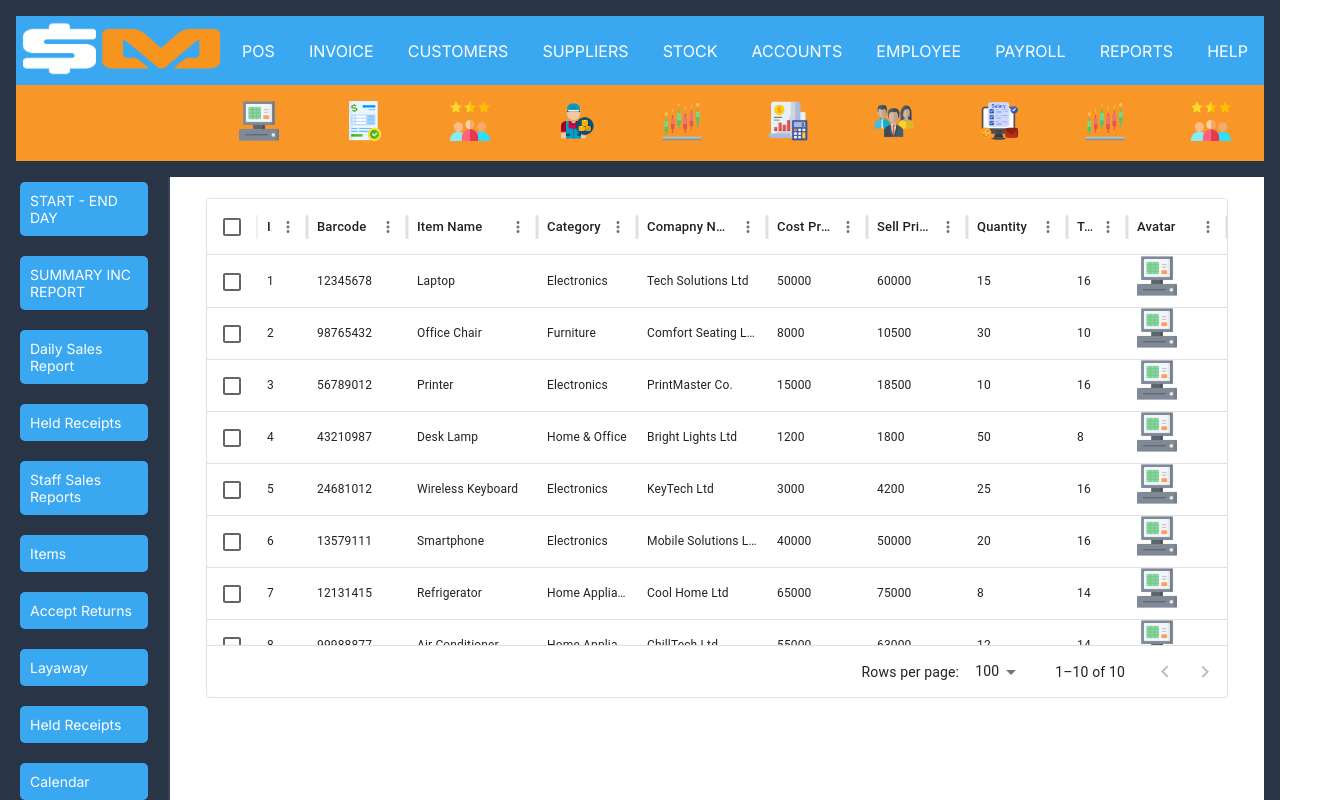
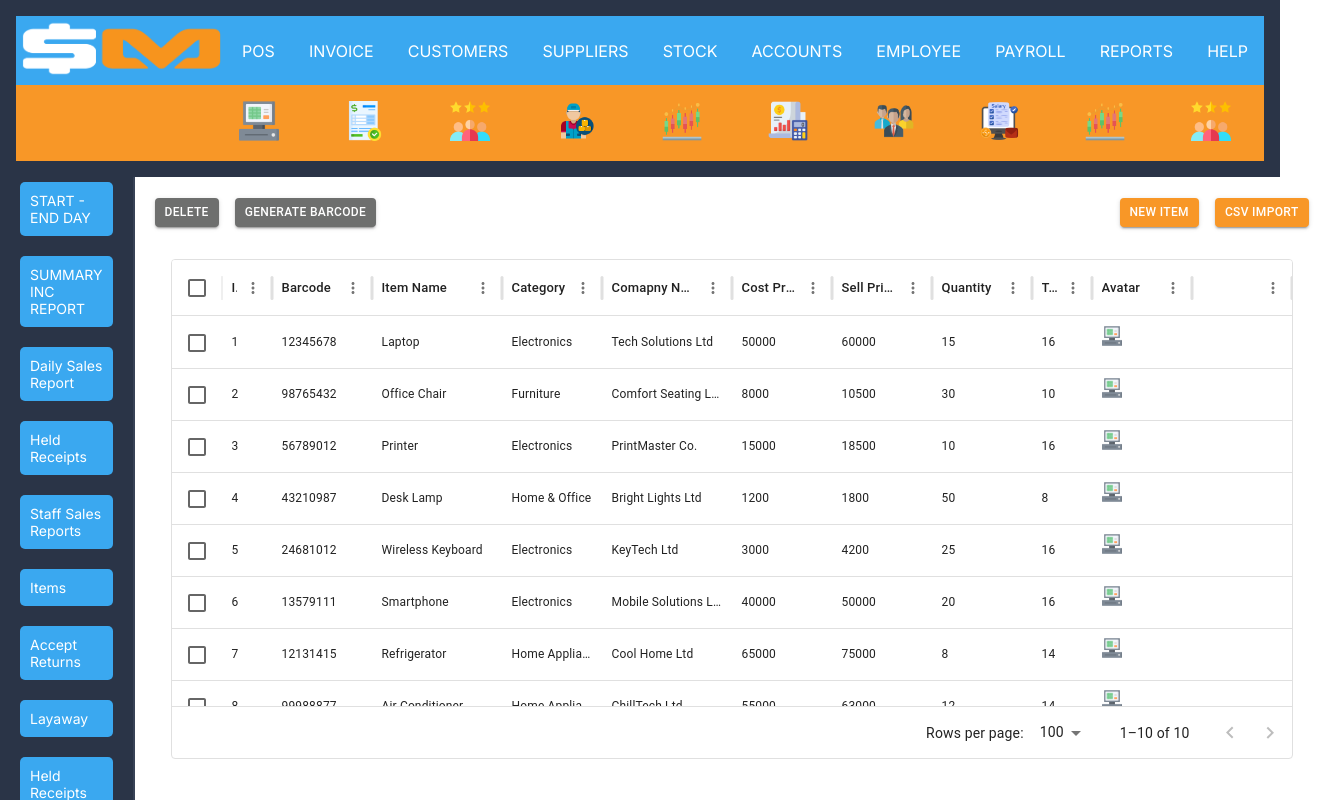
Before and after one commit to txdgidraph/React-Admin-Dashboard-Panel, a React (Vite) app: page /items in a window 1280 px wide. Shown: the top 800 px of the page, 1329 px wide, since content can reach past the window. Built offline with nearby package versions, Linux system fonts and the light colour scheme.

Commit message:
Item Menu Update

```diff
--- /dev/null
+++ b/src/components/add_new_item/AddNewItem.tsx
@@ -0,0 +1,96 @@
+import React from "react";
+import Button from "@mui/material/Button";
+import TextField from "@mui/material/TextField";
+import Dialog from "@mui/material/Dialog";
+import DialogActions from "@mui/material/DialogActions";
+import DialogContent from "@mui/material/DialogContent";
+import DialogContentText from "@mui/material/DialogContentText";
+import DialogTitle from "@mui/material/DialogTitle";
+import { Grid } from "@mui/material"; // Import Grid from MUI
+
+interface AddNewItemProps {
+  open: boolean;
+  setOpen: React.Dispatch<React.SetStateAction<boolean>>;
+}
+
+const AddNewItem: React.FC<AddNewItemProps> = ({ open, setOpen }) => {
+  const handleClose = () => {
+    setOpen(false);
+  };
+
+  return (
+    <Dialog
+  open={open}
+  onClose={handleClose}
+  slotProps={{
+    paper: {
+      component: "form",
+      onSubmit: (event: React.FormEvent) => {
+        event.preventDefault();
+        const formData = new FormData(event.currentTarget as HTMLFormElement);
+        const newItem = Object.fromEntries(formData.entries());
+        console.log(newItem); // Replace with API call or state update
+        handleClose();
+      },
+    },
+  }}
+>
+  <DialogTitle>Add New Item</DialogTitle>
+  <DialogContent>
+    <DialogContentText>Fill in the details to add a new item.</DialogContentText>
+
+    <Grid container spacing={2}>
+      {/* ID & Barcode */}
+      <Grid item xs={6}>
+        <TextField autoFocus required margin="dense" name="id" label="ID" fullWidth variant="standard" />
+      </Grid>
+      <Grid item xs={6}>
+        <TextField required margin="dense" name="barcode" label="Barcode" fullWidth variant="standard" />
+      </Grid>
+
+      {/* Item Name & Category (Full Width) */}
+      <Grid item xs={12}>
+        <TextField required margin="dense" name="itemName" label="Item Name" fullWidth variant="standard" />
+      </Grid>
+      <Grid item xs={12}>
+        <TextField required margin="dense" name="category" label="Category" fullWidth variant="standard" />
+      </Grid>
+
+      {/* Company Name (Full Width) */}
+      <Grid item xs={12}>
+        <TextField required margin="dense" name="companyName" label="Company Name" fullWidth variant="standard" />
+      </Grid>
+
+      {/* Cost Price & Sell Price */}
+      <Grid item xs={6}>
+        <TextField required margin="dense" name="costPrice" label="Cost Price" type="number" fullWidth variant="standard" />
+      </Grid>
+      <Grid item xs={6}>
+        <TextField required margin="dense" name="sellPrice" label="Sell Price" type="number" fullWidth variant="standard" />
+      </Grid>
+
+      {/* Quantity & Tax Percent */}
+      <Grid item xs={6}>
+        <TextField required margin="dense" name="quantity" label="Quantity" type="number" fullWidth variant="standard" />
+      </Grid>
+      <Grid item xs={6}>
+        <TextField required margin="dense" name="taxPercent" label="Tax Percent(s)" type="number" fullWidth variant="standard" />
+      </Grid>
+
+      {/* Avatar Upload */}
+      <Grid item xs={12}>
+        <input type="file" name="avatar" accept="image/*" style={{ marginTop: "1em" }} />
+      </Grid>
+    </Grid>
+
+  </DialogContent>
+
+  <DialogActions>
+    <Button onClick={handleClose}>Cancel</Button>
+    <Button type="submit" variant="contained">Add Item</Button>
+  </DialogActions>
+</Dialog>
+  );
+};
+
+export default AddNewItem;
--- a/src/components/items/Items.tsx
+++ b/src/components/items/Items.tsx
@@ -1,32 +1,106 @@
 import { DataGrid } from "@mui/x-data-grid";
 import { itemInStock } from "../../data";
 import { GridRenderCellParams } from "@mui/x-data-grid";
+import { Button, Stack } from "@mui/material";
+import { useState } from "react";
+import AddNewItem from "../add_new_item/AddNewItem";
 
 const Items = () => {
+    const [open, setOpen] = useState(false);
   const columns = [
-    { field: "id", headerName: "ID", width:50  },
-    { field: "barcode", headerName: "Barcode", width:100},
-    { field: "itemName", headerName: "Item Name", width:130},
+    { field: "id", headerName: "ID", width: 50 },
+    { field: "barcode", headerName: "Barcode", width: 100 },
+    { field: "itemName", headerName: "Item Name", width: 130 },
     { field: "category", headerName: "Category" },
-    { field: "companyName", headerName: "Comapny Name", width:130 },
-    { field: "costPrice", headerName: "Cost Price"},
+    { field: "companyName", headerName: "Comapny Name", width: 130 },
+    { field: "costPrice", headerName: "Cost Price" },
     { field: "sellPrice", headerName: "Sell Price" },
     { field: "quantity", headerName: "Quantity" },
-    { field: "taxPercent", headerName: "Tax %", width:60 },
+    { field: "taxPercent", headerName: "Tax %", width: 60 },
     {
-        field: "avatar",
-        headerName: "Avatar",
-        renderCell: (params: GridRenderCellParams) => (
-          <img src={params.value} alt="Item Avatar" width={40} height={40} />
-        )
-      },
-    // { field: "update_inventory", headerName: "", width: 70 },
-    // { field: "inventory_count_items", headerName: "", width: 70 },
-    // { field: "update_item", headerName: "", width: 70 },
+      field: "avatar",
+      headerName: "Avatar",
+      renderCell: (params: GridRenderCellParams) => (
+        <img src={params.value} alt="Item Avatar" width={20} height={20} />
+      ),
+    },
+    {
+      field: "itemSettings",
+      headerName: "",
+      renderCell: (params: GridRenderCellParams) => (
+        <img src={params.value} alt="Item Avatar" width={20} height={20} />
+      ),
+    },
   ];
   return (
+    <div>
+        <div className="buttonsContainer">
+        <div className="deleteMailBtnCont">
+          <Stack spacing={2} direction="row">
+            <Button
+              variant="contained"
+              size="small" // Makes the button smaller
+              sx={{
+                backgroundColor: "#6E6F6E",
+                color: "white",
+                padding: "4px 10px", // Adjust padding for smaller height/width
+                fontSize: "12px", // Reduce font size
+                "&:hover": { backgroundColor: "darkgray" },
+              }}
+            >
+              DELETE
+            </Button>
+            <Button
+              variant="contained"
+              size="small" // Makes the button smaller
+              sx={{
+                backgroundColor: "#6E6F6E",
+                color: "white",
+                padding: "4px 10px", // Adjust padding for smaller height/width
+                fontSize: "12px", // Reduce font size
+                "&:hover": { backgroundColor: "darkgray" },
+              }}
+            >
+              GENERATE BARCODE
+            </Button>
+          </Stack>
+        </div>
+        <div className="deleteMailBtnCont">
+          <Stack spacing={2} direction="row">
+            <Button
+              variant="contained"
+              size="small"
+              onClick={() => setOpen(true)} // Open dialog on click
+              sx={{
+                backgroundColor: "#f89727",
+                color: "white",
+                padding: "4px 10px", // Adjust padding for smaller height/width
+                fontSize: "12px", // Reduce font size
+                "&:hover": { backgroundColor: "darkgray" },
+              }}
+            >
+              NEW ITEM
+            </Button>
+            <Button
+              variant="contained"
+              size="small"
+              sx={{
+                backgroundColor: "#f89727",
+                color: "white",
+                padding: "4px 10px", // Adjust padding for smaller height/width
+                fontSize: "12px", // Reduce font size
+                "&:hover": { backgroundColor: "darkgray" },
+              }}
+            >
+              CSV IMPORT
+            </Button>
+          </Stack>
+        </div>
+      </div>
+      {/* Pass open state and setOpen function as props */}
+      <AddNewItem open={open} setOpen={setOpen} />
     <div style={{ maxWidth: "100%", overflow: "auto", padding: "1em" }}>
-      <div style={{ height: "500px", width: "100%" }}>
+      <div style={{ height: "500px"}}>
         <DataGrid
           rows={itemInStock} // Use the items data
           columns={columns}
@@ -34,10 +108,10 @@ const Items = () => {
           disableRowSelectionOnClick
           sx={{
             "& .MuiDataGrid-cell": {
-              fontSize: "12px",  // Reduce cell font size
+              fontSize: "12px", // Reduce cell font size
             },
             "& .MuiDataGrid-columnHeader": {
-              fontSize: "13px",  // Reduce column header font size
+              fontSize: "13px", // Reduce column header font size
               fontWeight: "bold",
             },
             "& .MuiDataGrid-columnHeaderTitle": {
@@ -46,7 +120,7 @@ const Items = () => {
           }}
         />
       </div>
-    </div>
+    </div></div>
   );
 };
 
--- a/src/data.ts
+++ b/src/data.ts
@@ -234,9 +234,7 @@ export const itemInStock = [
     quantity: 15,
     taxPercent: 16,
     avatar: "/images/POS.png",
-    update_inventory:"",
-    inventory_count_items:"",
-    update_item:""
+    itemSettings:"settings.svg"
   },
   {
     id: 2,
@@ -249,9 +247,7 @@ export const itemInStock = [
     quantity: 30,
     taxPercent: 10,
     avatar: "/images/POS.png",
-    update_inventory:"",
-    inventory_count_items:"",
-    update_item:""
+    itemSettings:"settings.svg"
   },
   {
     id: 3,
@@ -264,9 +260,7 @@ export const itemInStock = [
     quantity: 10,
     taxPercent: 16,
     avatar: "/images/POS.png",
-    update_inventory:"",
-    inventory_count_items:"",
-    update_item:""
+    itemSettings:"settings.svg"
   },
   {
     id: 4,
@@ -279,9 +273,7 @@ export const itemInStock = [
     quantity: 50,
     taxPercent: 8,
     avatar: "/images/POS.png",
-    update_inventory:"",
-    inventory_count_items:"",
-    update_item:""
+    itemSettings:"settings.svg"
   },
   {
     id: 5,
@@ -294,9 +286,7 @@ export const itemInStock = [
     quantity: 25,
     taxPercent: 16,
     avatar: "/images/POS.png",
-    update_inventory:"",
-    inventory_count_items:"",
-    update_item:""
+    itemSettings:"settings.svg"
   },
   {
     id: 6,
@@ -309,9 +299,7 @@ export const itemInStock = [
     quantity: 20,
     taxPercent: 16,
     avatar: "/images/POS.png",
-    update_inventory:"",
-    inventory_count_items:"",
-    update_item:""
+    itemSettings:"settings.svg"
   },
   {
     id: 7,
@@ -324,9 +312,7 @@ export const itemInStock = [
     quantity: 8,
     taxPercent: 14,
     avatar: "/images/POS.png",
-    update_inventory:"",
-    inventory_count_items:"",
-    update_item:""
+    itemSettings:"settings.svg"
   },
   {
     id: 8,
@@ -339,9 +325,7 @@ export const itemInStock = [
     quantity: 12,
     taxPercent: 14,
     avatar: "/images/POS.png",
-    update_inventory:"",
-    inventory_count_items:"",
-    update_item:""
+    itemSettings:"settings.svg"
   },
   {
     id: 9,
@@ -354,9 +338,7 @@ export const itemInStock = [
     quantity: 18,
     taxPercent: 12,
     avatar: "/images/POS.png",
-    update_inventory:"",
-    inventory_count_items:"",
-    update_item:""
+    itemSettings:"settings.svg"
   },
   {
     id: 10,
@@ -369,8 +351,6 @@ export const itemInStock = [
     quantity: 10,
     taxPercent: 16,
     avatar: "/images/POS.png",
-    update_inventory:"",
-    inventory_count_items:"",
-    update_item:""
+    itemSettings:"settings.svg"
   },
 ];
```
Also changed, not shown: src/components/add_new_item/addNewItem.scss (added), 1 other file (tests, documents, lock files or other folders).
